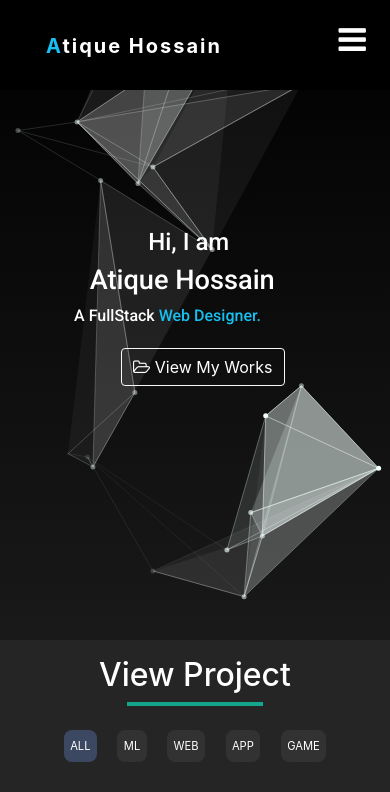
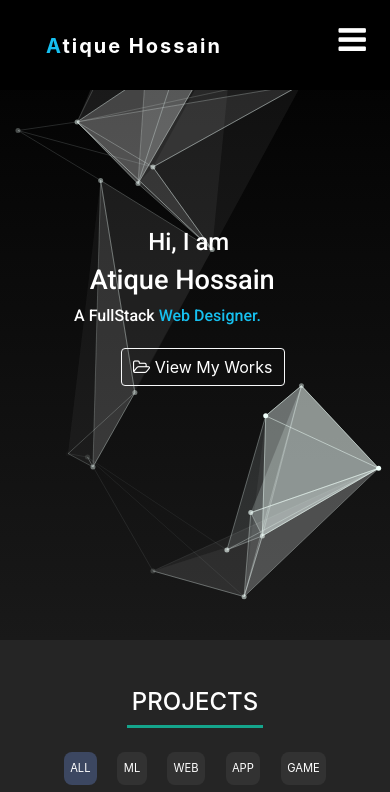
Before and after one commit to atiquehossain/atiquehossain.github.io, a plain HTML site: page index.html in a window 390 px wide. Shown: the top 792 px of the page. Drawn offline with Linux system fonts and the light colour scheme; files whose address does not match are found by name; a web font is replaced by a local one.

Commit message:
H2 optimize

```diff
--- a/index.html
+++ b/index.html
@@ -128,7 +128,7 @@ $('#site-landing').polygonizr();
 <!-- =================-project start ============== -->
 <section class="projectSection" id="projectsection">
   <div class="container">
-    <h2>View Project</h2>
+    <h2>PROJECTS</h2>
     <div class="row">
 
       <div class="project-filter">
@@ -443,7 +443,7 @@ $('#site-landing').polygonizr();
     <div class=" text-center">
     <div class="card-body">
       <div class="card-title">
-      <h2>Contact With Me </h2>
+      <h2>CONTACT WAY </h2>
 
 
 
--- a/resources/css/responsive.css
+++ b/resources/css/responsive.css
@@ -215,6 +215,10 @@ color: #fff;
 
 
 @media(max-width: 472px){
+.container  h2{
+font-size: 1.5rem;
+margin-top: 2rem;
+  }
 
 
 .social-links .row {
--- a/resources/css/style.css
+++ b/resources/css/style.css
@@ -7,6 +7,7 @@ html, body {
 h2{
     font-family: 'Roboto', sans-serif;
     text-align: center;
+    text-transform: capitalize;
 }
 p{
   font-family: 'Raleway', sans-serif;
```
